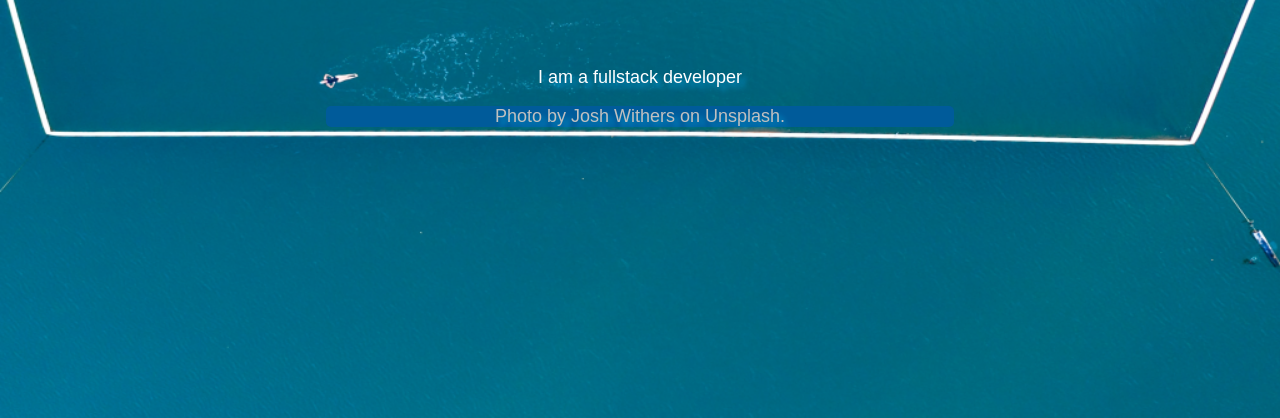
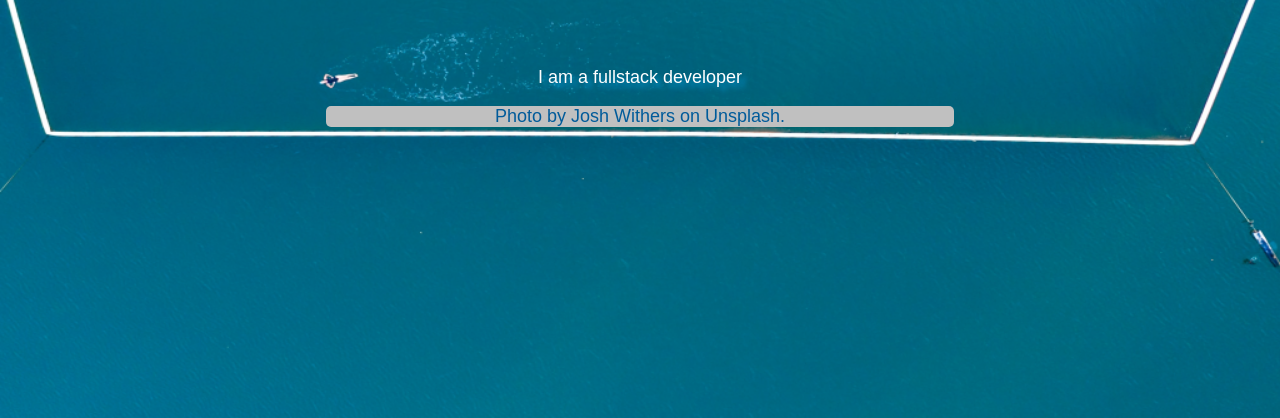
Before and after one commit to petersonmardi/portfolio, a plain HTML site: page index.html in a window 1280 px wide. Shown: the part 382-800 px from the top of the page. Drawn offline with Linux system fonts and the light colour scheme.

Commit message:
portfolio

```diff
--- a/css/style.css
+++ b/css/style.css
@@ -72,9 +72,10 @@ body {
     text-shadow: 5px 5px 5px #0191c8;
 }
 .three {
-    color: #c0c0c0;
-    background-color: #005B9A;
+    color: #005B9A;
+    background-color: #c0c0c0;
     border-radius: 5px;
+    text-shadow: initial;
 }
 
 @media only screen and (max-width:500px) {
```
